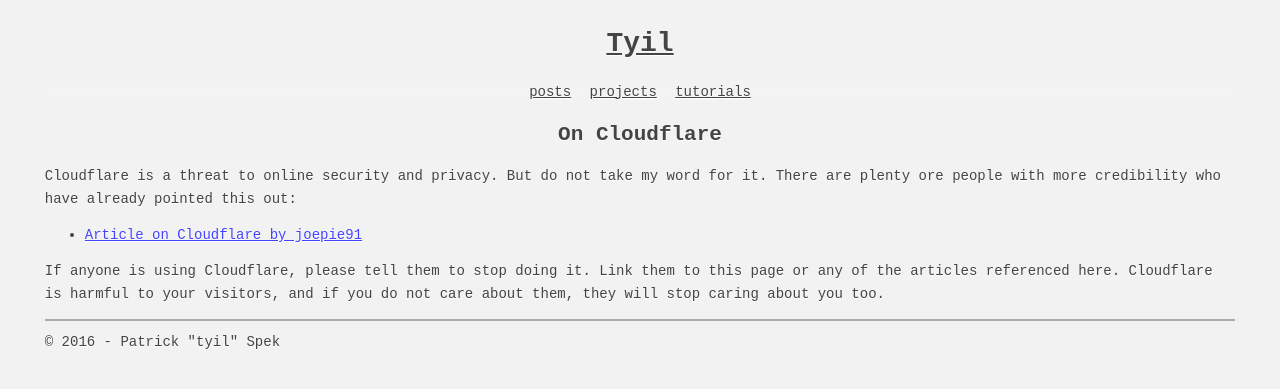
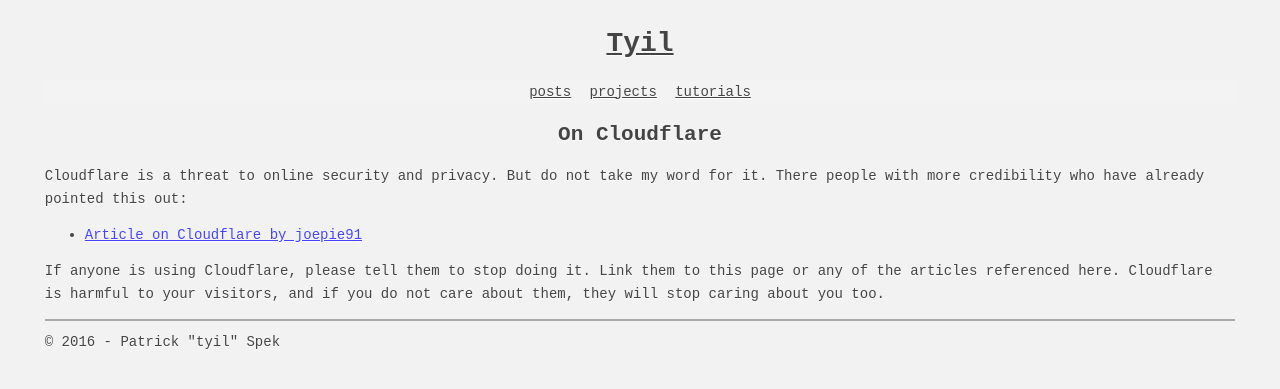
Before and after one commit to Tyil/website, a Jekyll site: the page built from _posts/2016-09-30-on-cloudflare.md, in a window 1280 px wide. Shown: the top 389 px of the page. Built offline with Jekyll 4.4.1, drawn with Linux system fonts in a browser that asks for light colours; Markdown is read by kramdown in place of the engine named in the settings.

Commit message:
Fix up typo

```diff
--- a/_posts/2016-09-30-on-cloudflare.md
+++ b/_posts/2016-09-30-on-cloudflare.md
@@ -5,8 +5,7 @@ date:   2016-09-30 08:25:27 +0200
 ---
 
 Cloudflare is a threat to online security and privacy. But do not take my word
-for it. There are plenty ore people with more credibility who have already
-pointed this out:
+for it. There people with more credibility who have already pointed this out:
 
 * [Article on Cloudflare by joepie91][joepie]
 
```
